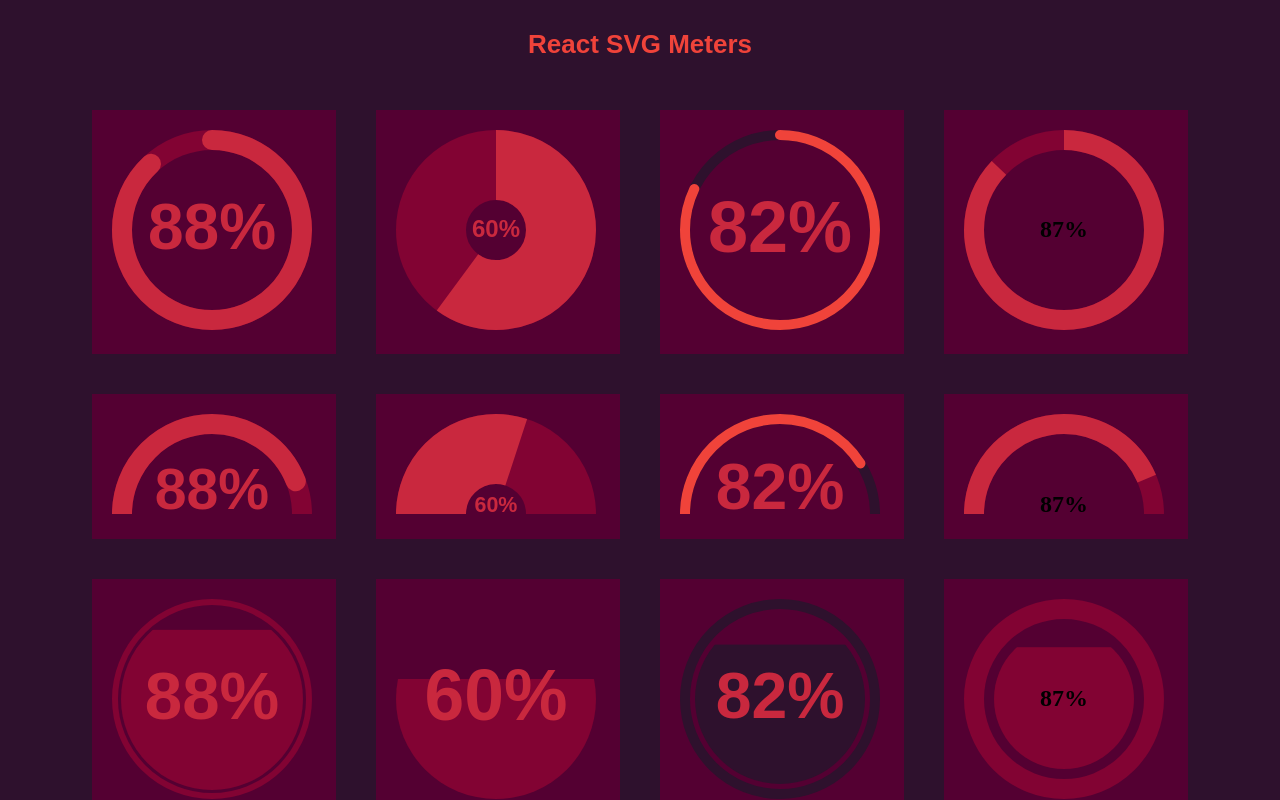
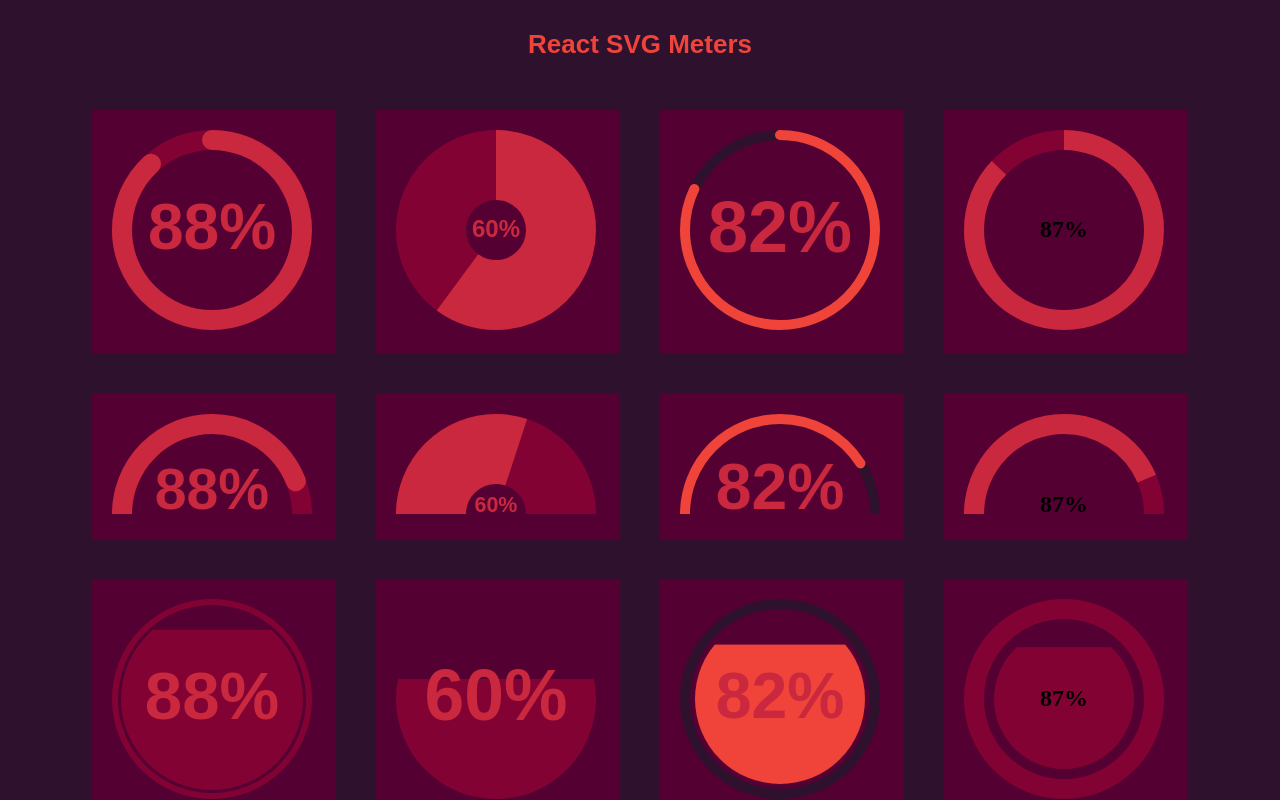
Before and after one commit to royledford/react-svg-meters, a React (Create React App) app: page /meters in a window 1280 px wide. Shown: the top 800 px of the page. Built offline with nearby package versions, Linux system fonts and the light colour scheme.

Commit message:
Fix linting errors

```diff
--- a/src/components/Meter/MeterCircleDisk.js
+++ b/src/components/Meter/MeterCircleDisk.js
@@ -8,7 +8,6 @@ export default class MeterCircleDisk extends Component {
     lineWidth: PropTypes.number,
     lineBackground: PropTypes.string,
     lineForeground: PropTypes.string,
-    rounded: PropTypes.bool,
     textStyle: PropTypes.object,
     showBorder: PropTypes.bool,
   }
@@ -16,14 +15,14 @@ export default class MeterCircleDisk extends Component {
     size: 200,
     lineWidth: 16,
     lineBackground: '#820333',
-    lineForeground: '#C9283E',
+    lineForeground: '#820333',
     rounded: false,
     textStyle: {},
     showBorder: true,
   }
 
   render() {
-    const { size, value, lineBackground, lineForeground, rounded, textStyle } = this.props
+    const { size, value, lineBackground, lineForeground, textStyle } = this.props
 
     // handle case with no border
     const lineWidth = this.props.showBorder ? this.props.lineWidth : 0
@@ -59,13 +58,6 @@ export default class MeterCircleDisk extends Component {
         .toFixed(16)
         .substring(2)
 
-    // get the circle circumference
-    // const dashArray = radius * Math.PI * 2
-    const dashArray = radius * Math.PI
-    // Length of the value prop for the progress
-    const dashOffset = dashArray - dashArray * value / 100
-
-    let lineEnd = rounded ? 'round' : 'butt'
     let textStyleOveride = { ...baseTextStyle, ...textStyle }
 
     return (
@@ -93,7 +85,7 @@ export default class MeterCircleDisk extends Component {
 
         {/* foreground */}
         <circle
-          style={{ fill: lineBackground }}
+          style={{ fill: lineForeground }}
           cx={size / 2}
           cy={size / 2}
           r={innerRadius}
```
